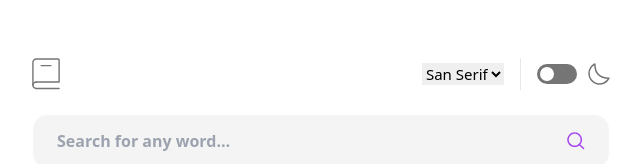
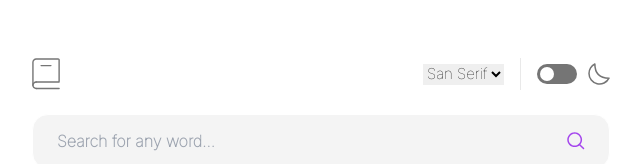
Before and after one commit to jmosesessel/dictionary-web-app, a React (Vite) app: page / in a window 1280 px wide. Shown: the top 164 px of the page, without its empty margins (319-960 px from the left). Built offline with nearby package versions, Linux system fonts and the light colour scheme.

Commit message:
fix font-family not changing

```diff
--- a/index.html
+++ b/index.html
@@ -4,20 +4,17 @@
 		<meta charset="UTF-8" />
 		<link rel="icon" type="image/svg+xml" href="/vite.svg" />
 		<meta name="viewport" content="width=device-width, initial-scale=1.0" />
-		<link rel="preconnect" href="https://fonts.googleapis.com" />
-		<link rel="preconnect" href="https://fonts.gstatic.com" crossorigin />
-		<link
-			href="https://fonts.googleapis.com/css2?family=Inconsolata:wght@300&display=swap"
+		<link rel="preconnect" href="https://fonts.googleapis.com">
+<link rel="preconnect" href="https://fonts.gstatic.com" crossorigin>
+<link href="https://fonts.googleapis.com/css2?family=Inconsolata&family=Inter:wght@100&family=Lora&display=swap" rel="stylesheet">
+		<!-- <link
+			href="https://fonts.googleapis.com/css2?family=Lora"
 			rel="stylesheet"
 		/>
 		<link
-			href="https://fonts.googleapis.com/css2?family=Lora&display=swap"
+			href="https://fonts.googleapis.com/css2?family=Inter:wght@100"
 			rel="stylesheet"
-		/>
-		<link
-			href="https://fonts.googleapis.com/css2?family=Inter:wght@100&display=swap"
-			rel="stylesheet"
-		/>
+		/> -->
 		<title>Dictionary Web App</title>
 	</head>
 	<body className="">
--- a/src/App.jsx
+++ b/src/App.jsx
@@ -8,7 +8,8 @@ import WordNotFound from "./components/WordNotFound";
 
 function App({ setMode, changeFont, searchData }) {
 	const [isDarkMode, setIsDarkMode] = useState(false);
-	const [currentFont, setCurrentFont] = useState("san-serif");
+
+	const [currentFont, setCurrentFont] = useState("font-san-serif");
 	const [searchKeyword, setSearchKeyword] = useState("");
 	const [searchDataResult, setSearchDataResult] = useState(null);
 	const [isLoading, setIsLoading] = useState(false);
@@ -124,13 +125,14 @@ function App({ setMode, changeFont, searchData }) {
 			<div
 				className={`${
 					isDarkMode ? "bg-d-black" : "bg-d-white"
-				} min-h-[100dvh] text-[0.9375rem] leading-6 flex flex-col px-6 lg:px-[21.94rem] md:px-10 pt-6 lg:pt-[3.63rem] md:pt-[3.63rem] pb-[5.31rem] font-${currentFont}`}
+				} min-h-[100dvh] text-[0.9375rem] leading-6 flex flex-col px-6 lg:px-[21.94rem] md:px-10 pt-6 lg:pt-[3.63rem] md:pt-[3.63rem] pb-[5.31rem] ${currentFont}`}
 			>
 				{/* Header Section */}
 				<h1 className="sr-only">Dictionary Web App</h1>
 				<Header
 					isDarkMode={isDarkMode}
 					setMode={handleTheme}
+					currentFont={currentFont}
 					changeFont={handleChangeFont}
 				/>
 
--- a/src/components/Header.jsx
+++ b/src/components/Header.jsx
@@ -1,35 +1,34 @@
-import { React, useState } from "react";
+import { React, useState, useEffect } from "react";
 import LightLogo from "../assets/light-mode-book-logo.svg";
 import DarkLogo from "../assets/dark-mode-book-logo.svg";
 import LightToggle from "../assets/light-mode-toggle.svg";
 import DarkToggle from "../assets/dark-mode-toggle.svg";
 
-function Header({ changeFont, isDarkMode, setMode }) {
-	const [selected, setSelected] = useState("san-serif");
-	const [selectedLabel, setSelectedLabel] = useState("San Serif")
-
+function Header({ changeFont, currentFont, isDarkMode, setMode }) {
 	let [showDropDown, setShowDropDown] = useState(false);
 
 	const options = [
-		{ value: "san-serif", label: "San Serif" },
-		{ value: "serif", label: "Serif" },
-		{ value: "mono", label: "Mono" },
+		{ value: "font-san-serif", label: "San Serif" },
+		{ value: "font-serif", label: "Serif" },
+		{ value: "font-mono", label: "Mono" },
 	];
 
-	const handleSelected = (e) => {
-		e.preventDefault();
-		//setSelected(value)
-		setSelected(e.currentTarget.dataset.value);
-		const lab = options.filter(obj=>{
-			return obj.value == e.currentTarget.dataset.value
-		})
-		setSelectedLabel(lab[0].label)
+	const handleSelected = (value) => {
+		console.log("value", value);
+		// hide the dropdown
 		setShowDropDown(!showDropDown);
-		changeFont(e.currentTarget.dataset.value);
+
+		const lab = options.filter((obj) => {
+			return obj.value == value;
+		});
+
+		changeFont(value);
+		console.log("header font change", value, currentFont);
 	};
 
 	const handleSelectClick = (e) => {
 		e.preventDefault();
+		// show the dropdown
 		setShowDropDown(!showDropDown);
 	};
 
@@ -55,8 +54,15 @@ function Header({ changeFont, isDarkMode, setMode }) {
 								isDarkMode ? "bg-d-black text-d-white" : ""
 							} border-none flex gap-5 focus:outline-none focus:border-none focus-visible:ring-0 caret-d-purple cursor-pointer`}
 						>
-							<option hidden value={selected} >
-								{selectedLabel}
+
+							<option hidden value={currentFont}>
+								{options
+									.filter(
+										(option) => option.value === currentFont
+									)
+									.map(
+										(filteredOption) => filteredOption.label
+									)}
 							</option>
 						</select>
 						{showDropDown && (
@@ -70,7 +76,9 @@ function Header({ changeFont, isDarkMode, setMode }) {
 								<>
 									{options.map((option) => (
 										<li
-											onClick={handleSelected}
+											onClick={(e) =>
+												handleSelected(option.value)
+											}
 											className={`${
 												isDarkMode
 													? " hover:text-d-purple "
@@ -89,7 +97,7 @@ function Header({ changeFont, isDarkMode, setMode }) {
 							className={` border-d-grey h-8 border-l-[1px] mx-4 `}
 						></div>
 						<img
-						className="cursor-pointer"
+							className="cursor-pointer"
 							onClick={() => handleClick(isDarkMode)}
 							src={isDarkMode ? DarkToggle : LightToggle}
 							alt="toggle dark mode"
--- a/tailwind.config.js
+++ b/tailwind.config.js
@@ -21,9 +21,9 @@ export default {
 			"d-white": "#FFFFFF",
 		},
 		fontFamily: {
-			"mono": ["Inconsolata"],
-			"san-serif": ["Inter"],
-			"serif": ["Lora"],
+			"mono": "'Inconsolata'",
+			"sans": "'Inter'",
+			"serif": "'Lora'",
 		},
 		extend: {},
 	},
```
